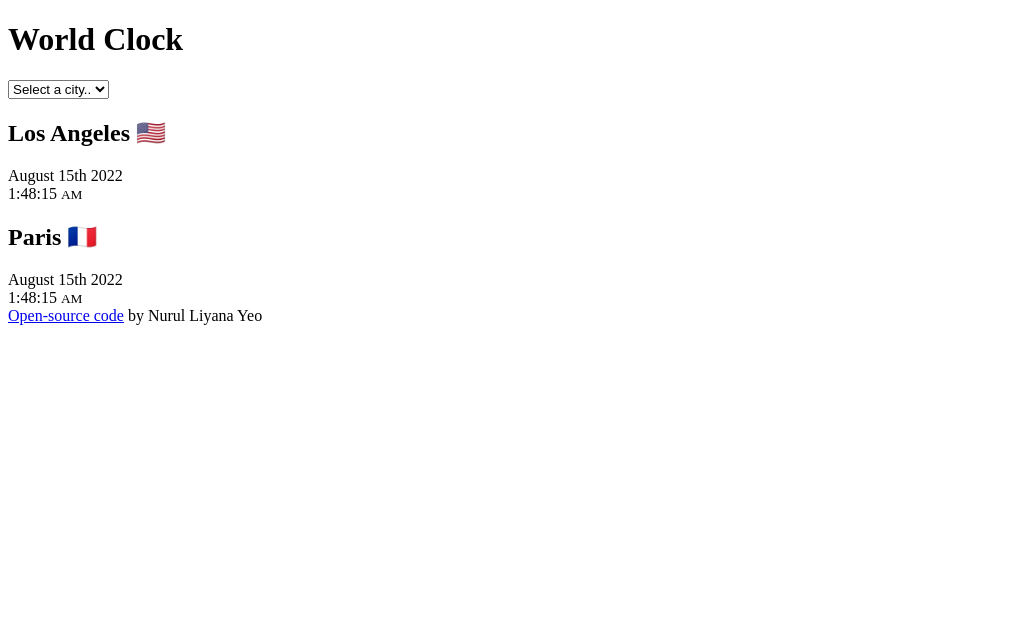
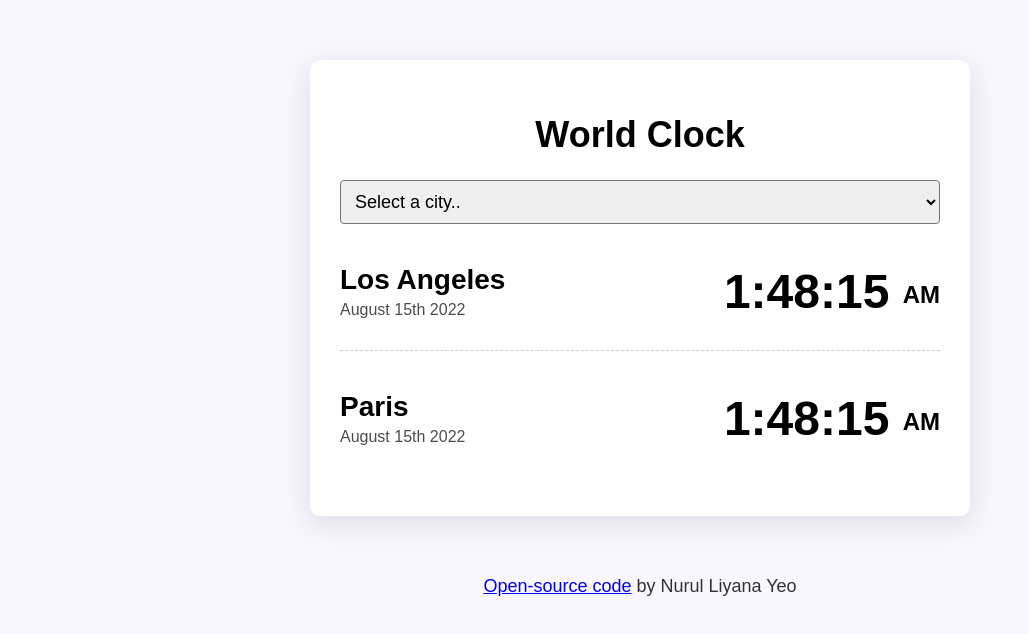
Before and after one commit to liyanayeo/worldclock, a plain HTML site: page index.html in a window 1280 px wide. Shown: the whole page, without its empty margins (0-1029 px from the left). Drawn offline with nearby package versions, Linux system fonts and the light colour scheme; a script that the page names is missing.

Commit message:
added css code

```diff
--- a/index.html
+++ b/index.html
@@ -4,9 +4,10 @@
     <meta charset="UTF-8" />
     <meta http-equiv="X-UA-Compatible" content="IE=edge" />
     <meta name="viewport" content="width=device-width, initial-scale=1.0" />
+    <link rel="stylesheet" href="src/styles.css" />
+
     <script src="https://cdnjs.cloudflare.com/ajax/libs/moment.js/2.29.4/moment.min.js"></script>
     <script src="https://cdnjs.cloudflare.com/ajax/libs/moment-timezone/0.5.40/moment-timezone-with-data-1970-2030.min.js"></script>
-    <link rel=¨stylesheet¨ href=¨src/styles.css¨>
 
     <title>🌍🌏🌎</title>
   </head>
@@ -23,14 +24,14 @@
 
       <div class="city">
         <div>
-          <h2>Los Angeles 🇺🇸</h2>
+          <h2>Los Angeles</h2>
           <div class="date">August 15th 2022</div>
         </div>
         <div class="time">1:48:15 <small> AM </small></div>
       </div>
       <div class="city">
         <div>
-          <h2>Paris 🇫🇷</h2>
+          <h2>Paris</h2>
           <div class="date">August 15th 2022</div>
         </div>
         <div class="time">1:48:15 <small> AM </small></div>
```
